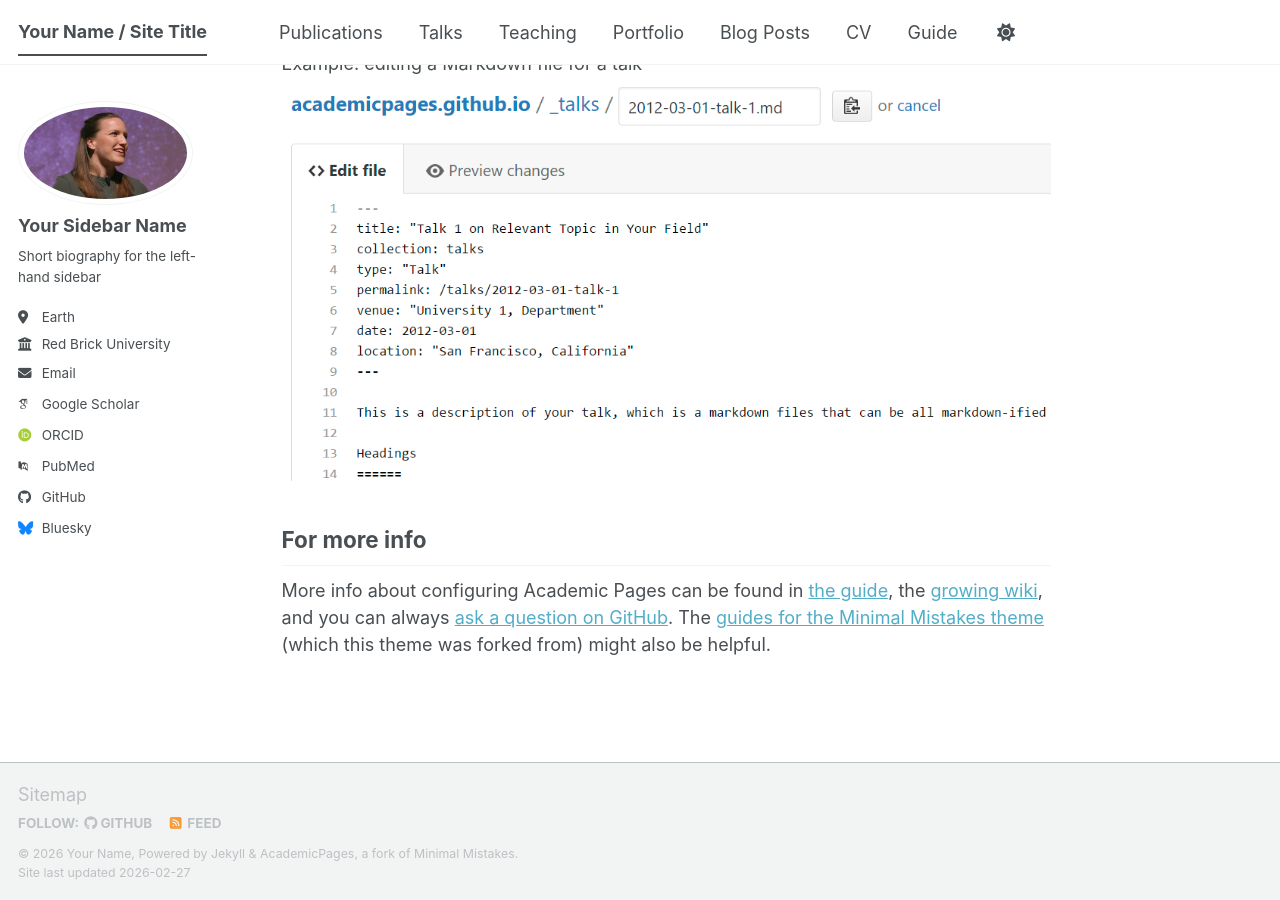
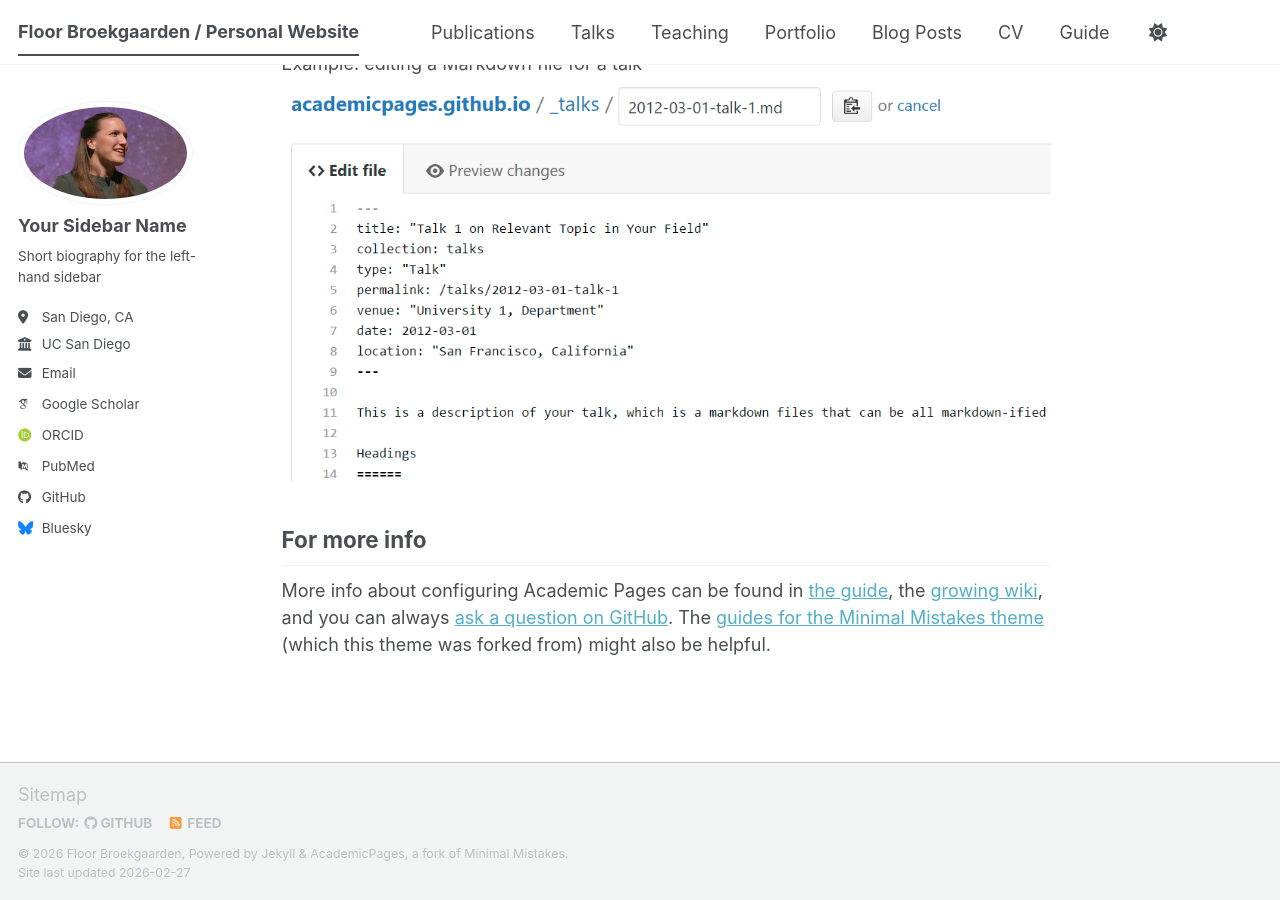
Before and after one commit to FloorBroekgaarden/FloorBroekgaarden.github.io, a Jekyll site: the page built from _pages/about.md, in a window 1280 px wide and 900 px high, scrolled down 2720 px. Built offline with Jekyll 4.4.1, drawn with Linux system fonts in a browser that asks for light colours; some web fonts are replaced; a script bundle is joined from its source files by our own code; library files that are not in the unit come from our copies.

Commit message:
Update _config.yml

```diff
--- a/_config.yml
+++ b/_config.yml
@@ -9,10 +9,10 @@
 # Basic Site Settings
 locale                   : "en-US"
 site_theme               : "default" # The available themes options are "default", "air", "sunrise", "mint", "dirt" and "contrast"
-title                    : "Your Name / Site Title"
+title                    : "Floor Broekgaarden / Personal Website"
 title_separator          : "-"
-name                     : &name "Your Name"
-description              : &description "Your Name's academic portfolio"   # Update this with a general description of your site, this is the default if not overridden by a page
+name                     : &name "Floor Broekgaarden"
+description              : &description "Personal Website"   # Update this with a general description of your site, this is the default if not overridden by a page
 url                      : https://academicpages.github.io # The base hostname & protocol for your site e.g. "https://[your GitHub username].github.io",
                                                            # or if you already have some other page hosted on Github then use "https://[your GitHub username].github.io/[Your Repo Name]"
 baseurl                  : "" # the subpath of your site, e.g. "/blog"
@@ -27,10 +27,10 @@
   name             : "Your Sidebar Name"
   pronouns         : # example: "she/her"
   bio              : "Short biography for the left-hand sidebar"
-  location         : "Earth"
-  employer         : "Red Brick University"
+  location         : "San Diego, CA"
+  employer         : "UC San Diego"
   uri              : # URL
-  email            : "none@example.org"
+  email            : "fbroekgaarden@ucsd.edu"
 
   # Academic websites
   academia         : # URL
```
